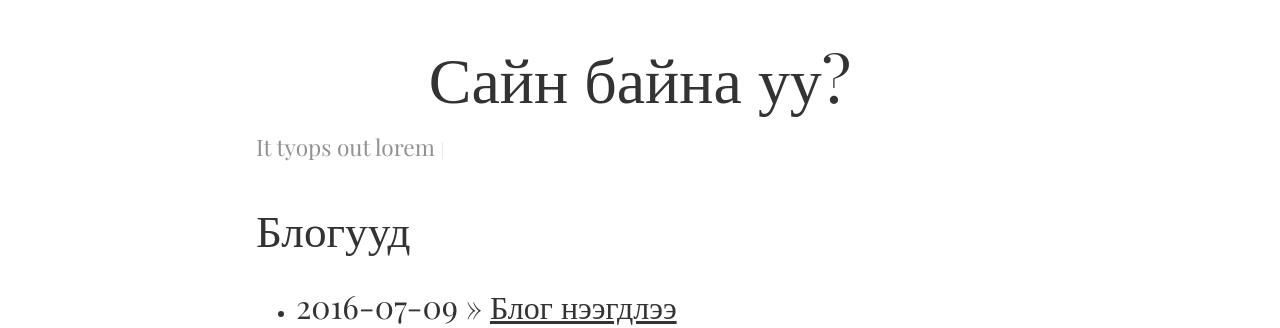
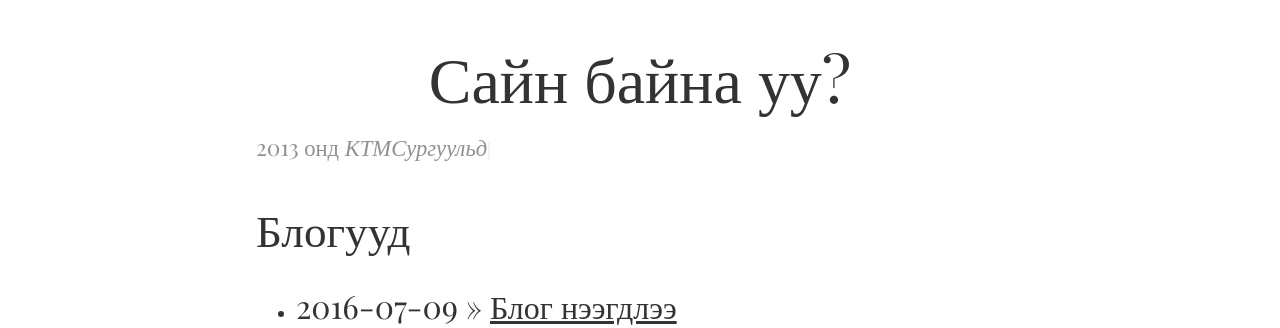
Before and after one commit to Ds3c-ctf-team/enkhee-Osiris.github.io-old, a Jekyll site: the page built from index.html, in a window 1280 px wide. Shown: the top 328 px of the page. Built offline with Jekyll 4.4.1, drawn with Linux system fonts in a browser that asks for light colours; nearby versions of some CDN libraries; some web fonts are replaced; part of the change alters nothing that is shown.

Commit message:
Update layout

```diff
--- a/_layouts/default.html
+++ b/_layouts/default.html
@@ -19,6 +19,12 @@
     		</h1>
             <div class="measure">
                 <div class="txt--left">
+                	<div id="typed-strings">
+                		<span>Намайг <strong>Энх-Эрдэнэ</strong> гэдэг.</span>
+                        <p>2013 онд <em>КТМСургуульд</em> элсэж програм хангамжийн инженер болох анхны гараагаа тавьсан.</p>
+                        <p>Одоо <em>МХТСургуулийн</em> Програм Хангамжийн ангийн 3-аар курст сурдаг.</p>
+                        <p>Миний блогт тавтай морилно уу!</p>
+                	</div>
                     <span class="fnt--mid-gray h4" id="typed">
 					  </span>
                 </div>
@@ -45,15 +51,14 @@
     <script src="/js/jquery-2.2.4.min.js"></script>
     <script src="/js/typed.min.js"></script>
     <script>
-    $(function() {
-
-        $("#typed").typed({
-            strings: ["Typed.js is a jQuery plugin.", "It tyops out lorem qwkepo qkwopke poqkwpoke qkwpok qwioejqo joieqjwoiejqw,", "It types out sentences qwjeoiqjwioje oiqjwoi jeoiqjwoijeqw qweqweqweqweq.", "And then deletes them qwjeioqwjeoijqwoijeoiqjwoeij.", "Try it out!"],
-            typeSpeed: 30
-        });
-
+    $("#typed").typed({
+        stringsElement: $('#typed-strings'),
+        typeSpeed: 30,
+        backDelay: 500,
+        loop: false,
+        contentType: 'html',
+        loopCount: false
     });
     </script>
 </body>
-
 </html>
```
